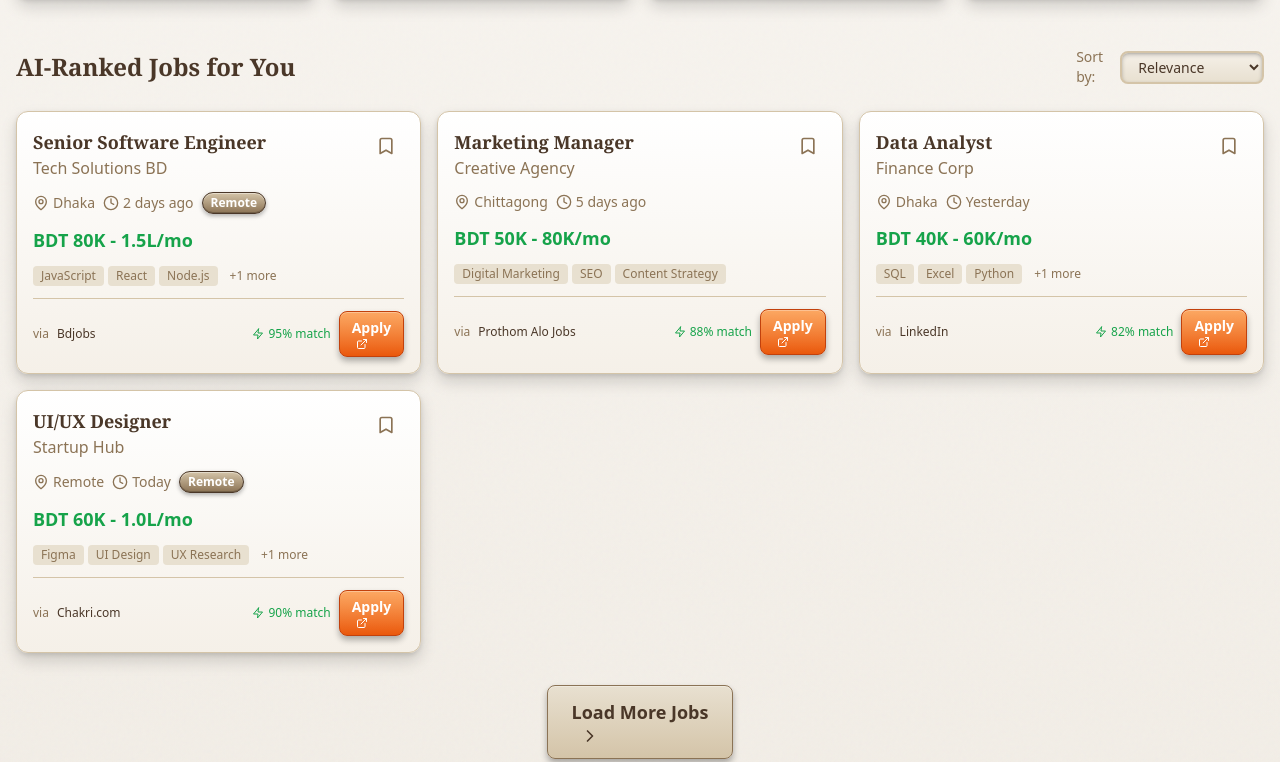
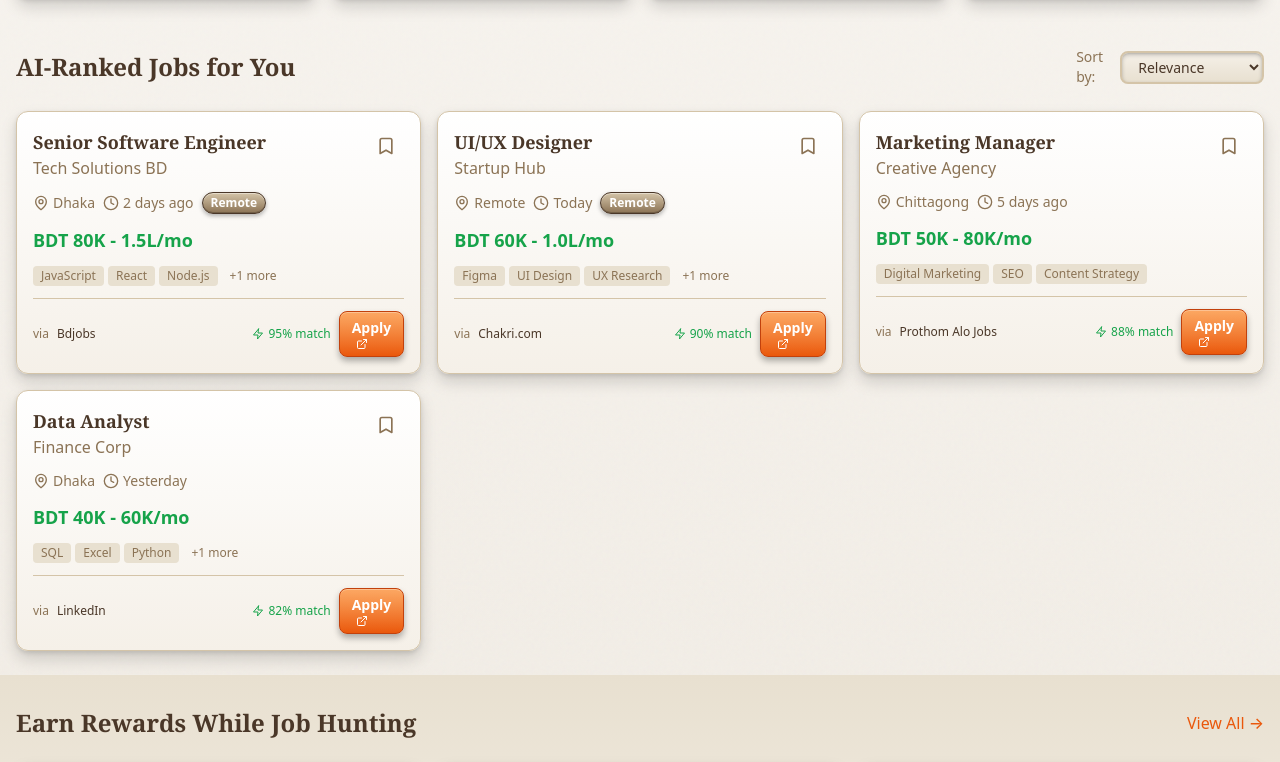
Before and after one commit to AGUNTUK/jobora, a Next.js app: page / in a window 1280 px wide. Shown: the part 621-1383 px from the top of the page. Built offline with nearby package versions, Linux system fonts and the light colour scheme; a web font is replaced by a local one.

Commit message:
Fix homepage: add search sanitization, sort functionality, load more, dynamic notifications, and empty state

```diff
--- a/src/app/page.tsx
+++ b/src/app/page.tsx
@@ -154,6 +154,9 @@ export default function HomePage() {
     const [selectedLocation, setSelectedLocation] = useState('');
     const [selectedJobType, setSelectedJobType] = useState('');
     const [filteredJobs, setFilteredJobs] = useState<Job[]>([]);
+    const [sortBy, setSortBy] = useState<'relevance' | 'date' | 'salary'>('relevance');
+    const [displayCount, setDisplayCount] = useState(6);
+    const [hasUnreadNotifications, setHasUnreadNotifications] = useState(false);
 
     // Load jobs on mount
     useEffect(() => {
@@ -187,8 +190,22 @@ export default function HomePage() {
             );
         }
 
+        // Sort results
+        result = [...result].sort((a, b) => {
+            switch (sortBy) {
+                case 'date':
+                    return new Date(b.post_date).getTime() - new Date(a.post_date).getTime();
+                case 'salary':
+                    return (b.salary_max || 0) - (a.salary_max || 0);
+                case 'relevance':
+                default:
+                    return (b.relevance_score || 0) - (a.relevance_score || 0);
+            }
+        });
+
         setFilteredJobs(result);
-    }, [jobs, searchQuery, selectedLocation, selectedJobType]);
+        setDisplayCount(6); // Reset display count when filters change
+    }, [jobs, searchQuery, selectedLocation, selectedJobType, sortBy]);
 
     // Debounced search handler
     const debouncedSearch = useDebouncedCallback((query: string) => {
@@ -210,6 +227,25 @@ export default function HomePage() {
         await new Promise(resolve => setTimeout(resolve, 500));
         setIsLoading(false);
     }, [searchQuery]);
+
+    // Load more jobs handler
+    const handleLoadMore = useCallback(() => {
+        setDisplayCount(prev => prev + 6);
+    }, []);
+
+    // Check for unread notifications (in production, this would come from API/store)
+    useEffect(() => {
+        // For demo, randomly set notifications
+        const checkNotifications = () => {
+            setHasUnreadNotifications(Math.random() > 0.5);
+        };
+        checkNotifications();
+    }, []);
+
+    // Get jobs to display
+    const jobsToDisplay = filteredJobs.length > 0 ? filteredJobs : jobs;
+    const displayedJobs = jobsToDisplay.slice(0, displayCount);
+    const hasMoreJobs = displayCount < jobsToDisplay.length;
 
     const locations = ['Dhaka', 'Chittagong', 'Sylhet', 'Rajshahi', 'Khulna', 'Remote'];
     const jobTypes = ['Full-time', 'Part-time', 'Contract', 'Internship', 'Freelance'];
@@ -259,10 +295,12 @@ export default function HomePage() {
 
                             {/* Right Actions */}
                             <div className="flex items-center gap-2">
-                                <button className="relative p-2 rounded-lg hover:bg-skeu-cream transition-colors">
+                                <Link href="/notifications" className="relative p-2 rounded-lg hover:bg-skeu-cream transition-colors">
                                     <Bell className="w-5 h-5 text-skeu-brown" />
+                                    {hasUnreadNotifications && (
                                         <span className="absolute top-1 right-1 w-2 h-2 bg-red-500 rounded-full"></span>
-                                </button>
+                                    )}
+                                </Link>
                                 <Link href="/profile" className="hidden md:flex">
                                     <div className="w-9 h-9 rounded-full bg-gradient-to-br from-skeu-tan to-skeu-brown flex items-center justify-center text-white font-semibold shadow-skeu-raised">
                                         U
@@ -324,7 +362,7 @@ export default function HomePage() {
                                     <SkeuInput
                                         placeholder="Job title, company, or keywords"
                                         value={searchQuery}
-                                        onChange={(e) => setSearchQuery(e.target.value)}
+                                        onChange={handleSearchChange}
                                         icon={<Search className="w-5 h-5" />}
                                     />
                                 </div>
@@ -396,7 +434,11 @@ export default function HomePage() {
                             </h2>
                             <div className="flex items-center gap-2">
                                 <span className="text-sm text-skeu-brown">Sort by:</span>
-                                <select className="skeu-input py-1 px-3 text-sm">
+                                <select
+                                    className="skeu-input py-1 px-3 text-sm"
+                                    value={sortBy}
+                                    onChange={(e) => setSortBy(e.target.value as 'relevance' | 'date' | 'salary')}
+                                >
                                     <option value="relevance">Relevance</option>
                                     <option value="date">Most Recent</option>
                                     <option value="salary">Salary</option>
@@ -405,8 +447,9 @@ export default function HomePage() {
                         </div>
 
                         {/* Job Cards */}
+                        {displayedJobs.length > 0 ? (
                             <div className="grid gap-4 md:grid-cols-2 lg:grid-cols-3">
-                            {(filteredJobs.length > 0 ? filteredJobs : jobs).map((job) => (
+                                {displayedJobs.map((job) => (
                                     <JobCard
                                         key={job.id}
                                         job={job}
@@ -415,14 +458,35 @@ export default function HomePage() {
                                     />
                                 ))}
                             </div>
+                        ) : (
+                            <div className="text-center py-12">
+                                <div className="w-16 h-16 mx-auto rounded-full bg-skeu-cream flex items-center justify-center mb-4">
+                                    <Search className="w-8 h-8 text-skeu-brown" />
+                                </div>
+                                <h3 className="text-lg font-bold text-skeu-dark mb-2">No jobs found</h3>
+                                <p className="text-skeu-brown mb-4">Try adjusting your search or filters</p>
+                                <SkeuButton
+                                    variant="secondary"
+                                    onClick={() => {
+                                        setSearchQuery('');
+                                        setSelectedLocation('');
+                                        setSelectedJobType('');
+                                    }}
+                                >
+                                    Clear Filters
+                                </SkeuButton>
+                            </div>
+                        )}
 
                         {/* Load More */}
+                        {hasMoreJobs && (
                             <div className="text-center mt-8">
-                            <SkeuButton variant="secondary" size="lg">
+                                <SkeuButton variant="secondary" size="lg" onClick={handleLoadMore}>
                                     Load More Jobs
                                     <ChevronRight className="w-5 h-5 ml-2" />
                                 </SkeuButton>
                             </div>
+                        )}
                     </div>
                 </section>
 
```
Lines whose indentation alone changed are shown as unchanged.
